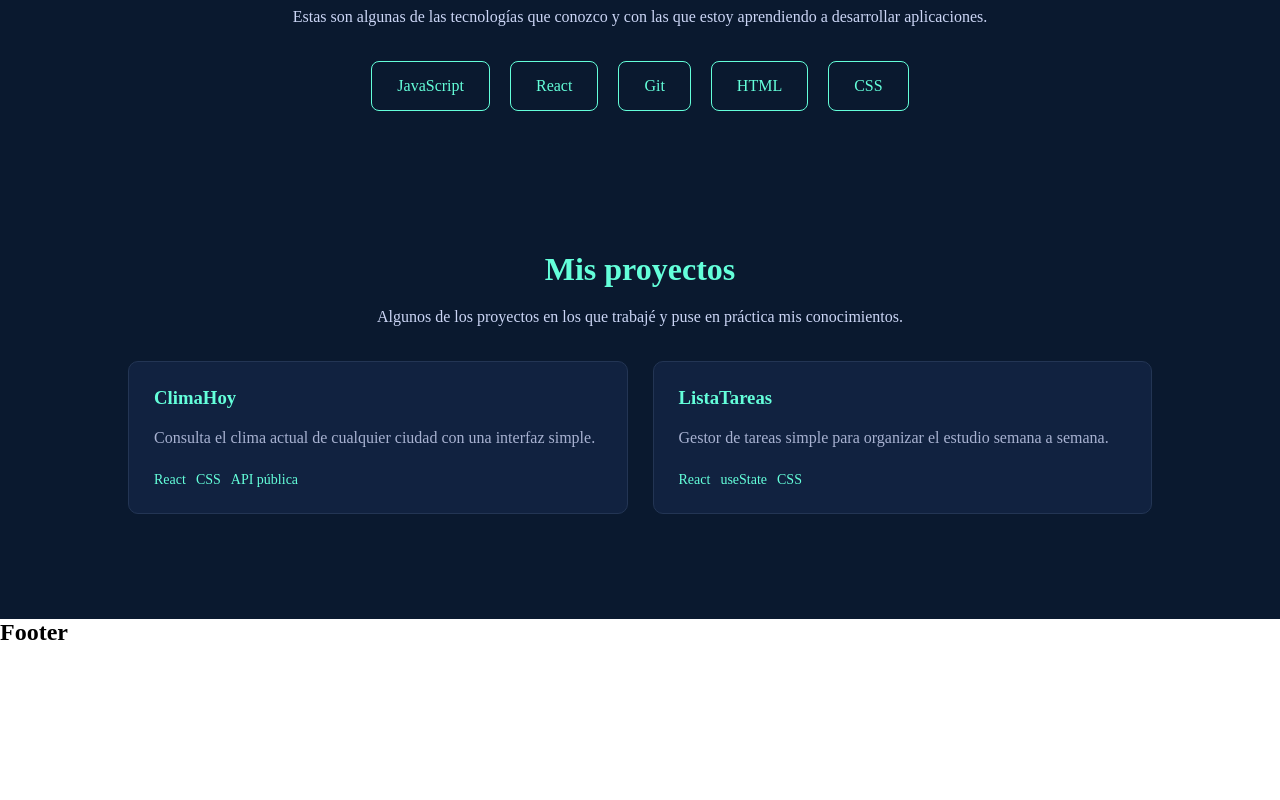
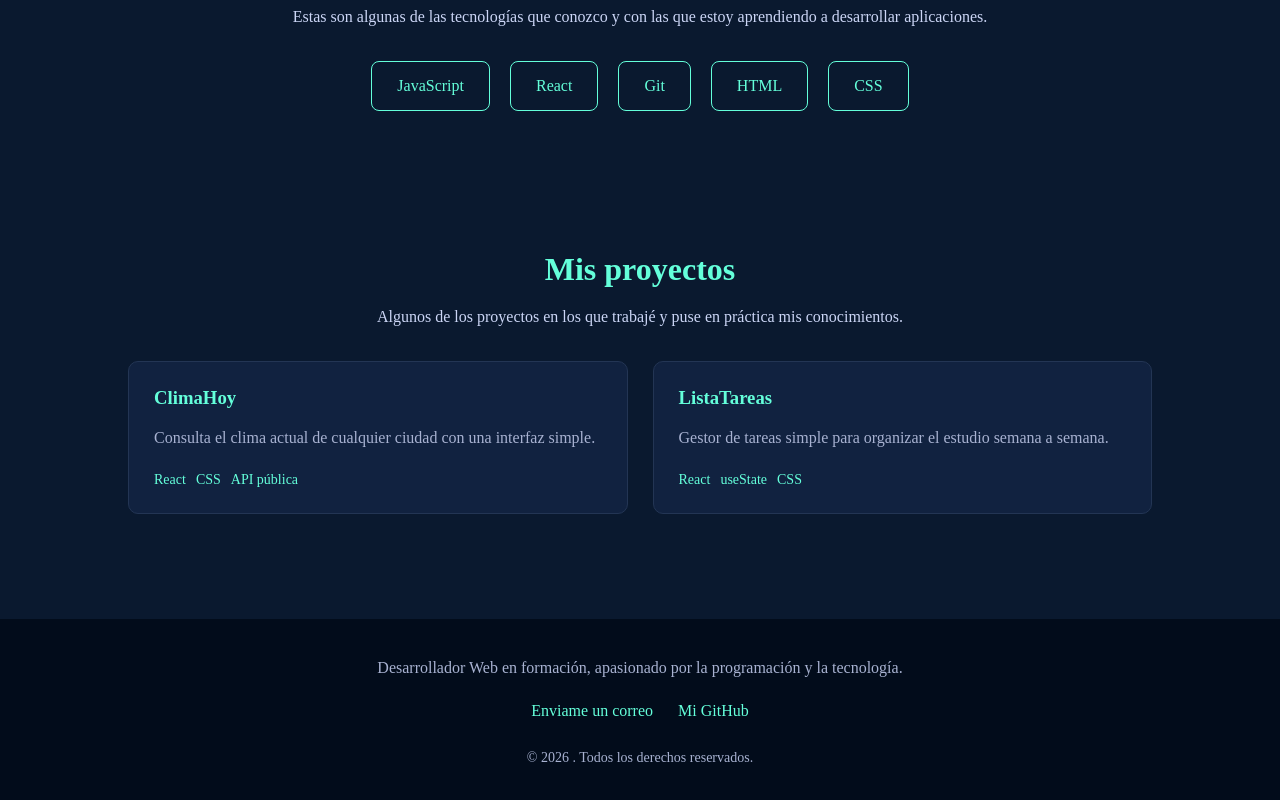
Before and after one commit to josealvarezvaz7-bot/tp1-react-portfolio-alvarez-jose, a React (Vite) app: page / in a window 1280 px wide. Shown: the part 1337-2137 px from the top of the page. Before the commit the page ends 1983 px from the top, so only its background shows below. Built offline with nearby package versions, Linux system fonts and the light colour scheme.

Commit message:
Termino Footer

```diff
--- a/src/components/Footer.jsx
+++ b/src/components/Footer.jsx
@@ -1,10 +1,28 @@
 import React from "react";
+import "../css/footer.css";
 
-const Footer = () => {
+const Footer = ({ nombre, email, github }) => {
   return (
-    <div>
-      <h2>Footer</h2>
-    </div>
+    <footer className="footer" id="contacto">
+      <h3>{nombre}</h3>
+
+      <p>
+        Desarrollador Web en formación, apasionado por la programación y la
+        tecnología.
+      </p>
+
+      <div className="footer-enlaces">
+        <a href={`mailto:${email}`}>Enviame un correo</a>
+
+        <a href={github} target="_blank" rel="noopener noreferrer">
+          Mi GitHub
+        </a>
+      </div>
+
+      <p className="footer-copyright">
+        © {new Date().getFullYear()} {nombre}. Todos los derechos reservados.
+      </p>
+    </footer>
   );
 };
 
--- /dev/null
+++ b/src/css/footer.css
@@ -0,0 +1,33 @@
+.footer {
+  padding: 40px 20px;
+  background-color: #020c1b;
+  color: #a8b2d1;
+  text-align: center;
+}
+
+.footer h3 {
+  color: #64ffda;
+  font-size: 24px;
+}
+
+.footer-enlaces {
+  display: flex;
+  justify-content: center;
+  flex-wrap: wrap;
+  gap: 25px;
+  margin: 25px 0;
+}
+
+.footer-enlaces a {
+  color: #64ffda;
+  text-decoration: none;
+}
+
+.footer-enlaces a:hover {
+  text-decoration: underline;
+}
+
+.footer-copyright {
+  font-size: 14px;
+  margin-top: 30px;
+}
```
